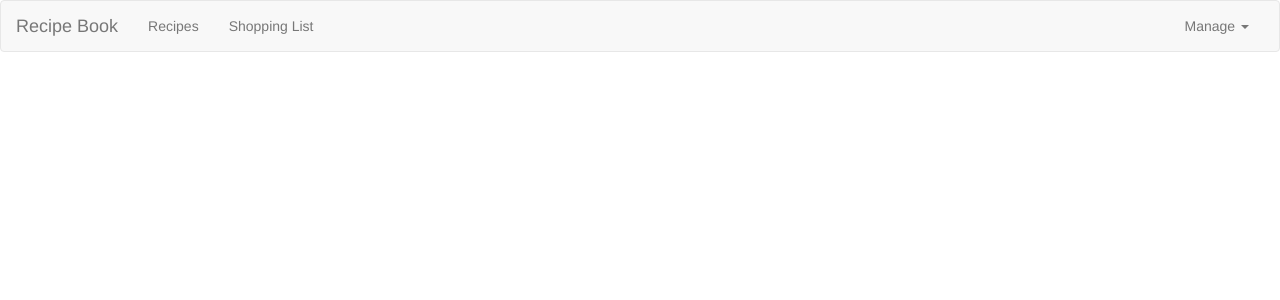
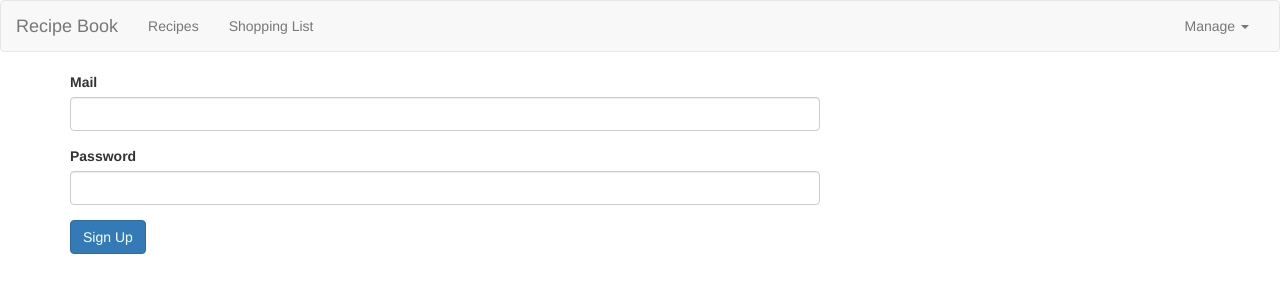
Before and after one commit to tony2tones/http-course-project, an Angular app: page /signup in a window 1280 px wide. Before the commit this address led to /. Shown: the top 300 px of the page. Built offline with nearby package versions, Linux system fonts and the light colour scheme.

Commit message:
added stylings and signUp form

```diff
--- a/src/app/app-routing.module.ts
+++ b/src/app/app-routing.module.ts
@@ -6,6 +6,7 @@ import { ShoppingListComponent } from './shopping-list/shopping-list.component';
 import { RecipeStartComponent } from './recipes/recipe-start/recipe-start.component';
 import { RecipeDetailComponent } from './recipes/recipe-detail/recipe-detail.component';
 import { RecipeEditComponent } from './recipes/recipe-edit/recipe-edit.component';
+import { SignupComponent } from './auth/signup/signup.component';
 
 const appRoutes: Routes = [
   { path: '', redirectTo: '/recipes', pathMatch: 'full' },
@@ -16,6 +17,7 @@ const appRoutes: Routes = [
     { path: ':id/edit', component: RecipeEditComponent },
   ] },
   { path: 'shopping-list', component: ShoppingListComponent },
+  { path: 'signup', component: SignupComponent}
 ];
 
 @NgModule({
--- a/src/app/auth/signup/signup.component.html
+++ b/src/app/auth/signup/signup.component.html
@@ -1,3 +1,27 @@
-<p>
-  signup works!
-</p>
+<div class="row">
+  <div class="col-xs-12 col-sm-10 col-md-8">
+    <form (ngSubmit)="onSignup(f)" #f="ngForm">
+      <div class="form-group">
+        <label for="email">Mail</label>
+        <input
+          type="email"
+          id="email"
+          name="email"
+          ngModel
+          class="form-control"
+        />
+      </div>
+      <div class="form-group">
+        <label for="password">Password</label>
+        <input
+          type="password"
+          id="password"
+          name="password"
+          ngModel
+          class="form-control"
+        />
+      </div>
+      <button class="btn btn-primary" type="submit">Sign Up</button>
+    </form>
+  </div>
+</div>
--- a/src/app/auth/signup/signup.component.ts
+++ b/src/app/auth/signup/signup.component.ts
@@ -1,4 +1,5 @@
 import { Component, OnInit } from '@angular/core';
+import { NgForm } from '@angular/forms';
 
 @Component({
   selector: 'app-signup',
@@ -12,4 +13,9 @@ export class SignupComponent implements OnInit {
   ngOnInit() {
   }
 
+  onSignup(form: NgForm) {
+    const email = form.value.email;
+    const password = form.value.password;
+  }
+
 }
```
